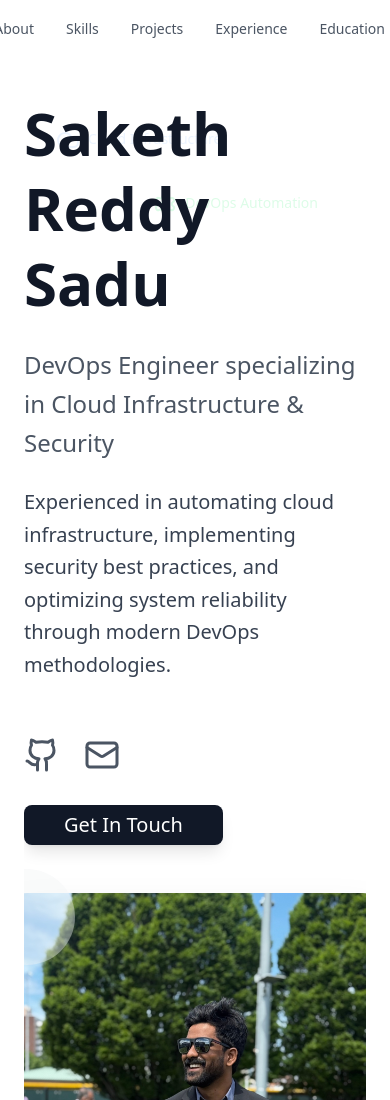
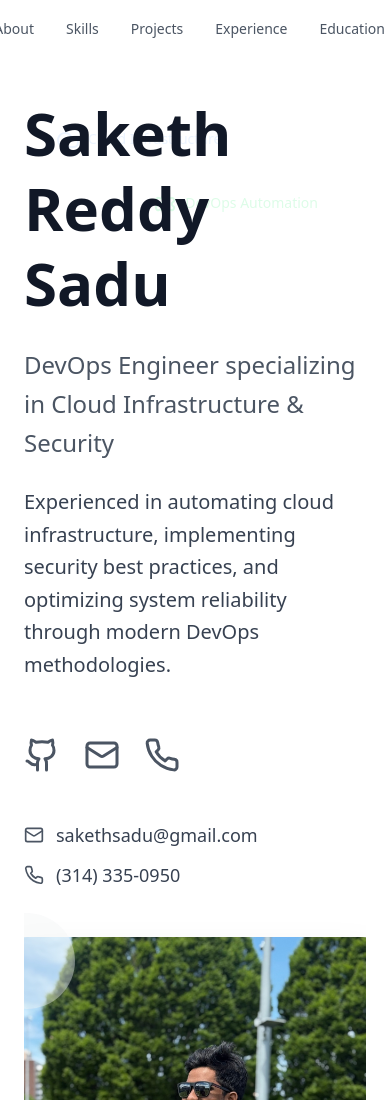
Before and after one commit to Saketh2406/swiss-folio-canvas, a React (Vite) app: page / in a window 390 px wide. Shown: the top 1100 px of the page. Built offline with nearby package versions, Linux system fonts and the light colour scheme.

Commit message:
Fix: Update contact information
Updated the contact email, phone number, and GitHub link in the contact section.

```diff
--- a/src/pages/Index.tsx
+++ b/src/pages/Index.tsx
@@ -7,7 +7,7 @@ import { Input } from "@/components/ui/input";
 import { Textarea } from "@/components/ui/textarea";
 import { Badge } from "@/components/ui/badge";
 import { useToast } from "@/hooks/use-toast";
-import { Github, Mail, ExternalLink, Award, Users, Code2, Cloud, Shield, Settings } from "lucide-react";
+import { Github, Mail, ExternalLink, Award, Users, Code2, Cloud, Shield, Settings, Phone } from "lucide-react";
 
 const Index = () => {
   const [activeSection, setActiveSection] = useState('hero');
@@ -232,7 +232,7 @@ const Index = () => {
 
               <div className="flex space-x-6 pt-6">
                 <a
-                  href="https://github.com/saketh-reddy"
+                  href="https://github.com/Saketh2406"
                   target="_blank"
                   rel="noopener noreferrer"
                   className="text-gray-600 hover:text-gray-900 transform hover:scale-110 transition-all duration-200"
@@ -247,14 +247,35 @@ const Index = () => {
                 >
                   <Mail size={36} />
                 </a>
+                <a
+                  href="tel:3143350950"
+                  className="text-gray-600 hover:text-gray-900 transform hover:scale-110 transition-all duration-200"
+                  aria-label="Phone"
+                >
+                  <Phone size={36} />
+                </a>
               </div>
 
-              <Button
-                className="bg-gray-900 hover:bg-gray-800 text-white px-10 py-4 text-xl rounded-lg shadow-lg hover:shadow-xl transition-all duration-200"
-                onClick={() => scrollToSection('contact')}
-              >
-                Get In Touch
-              </Button>
+              <div className="space-y-3 pt-4">
+                <div className="flex items-center space-x-3">
+                  <Mail className="w-5 h-5 text-gray-600" />
+                  <a
+                    href="mailto:sakethsadu@gmail.com"
+                    className="text-lg text-gray-700 hover:text-blue-600 transition-colors duration-200"
+                  >
+                    sakethsadu@gmail.com
+                  </a>
+                </div>
+                <div className="flex items-center space-x-3">
+                  <Phone className="w-5 h-5 text-gray-600" />
+                  <a
+                    href="tel:3143350950"
+                    className="text-lg text-gray-700 hover:text-blue-600 transition-colors duration-200"
+                  >
+                    (314) 335-0950
+                  </a>
+                </div>
+              </div>
             </div>
 
             {/* Right Column - Professional Photo */}
```
